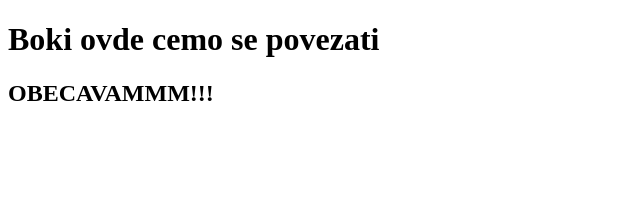
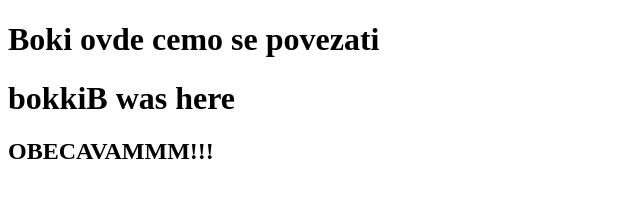
Before and after one commit to mrvuk/uvezivanje, a plain HTML site: page index.html in a window 1280 px wide. Shown: the whole page, without its empty margins (0-640 px from the left). Drawn offline with Linux system fonts and the light colour scheme.

Commit message:
I want it just like this
nigga

```diff
--- a/index.html
+++ b/index.html
@@ -7,6 +7,7 @@
   </head>
   <body>
     <h1>Boki ovde cemo se povezati</h1>
+    <h1>bokkiB was here </h1>
     <h2>OBECAVAMMM!!!</h2>
   </body>
 </html>
```
